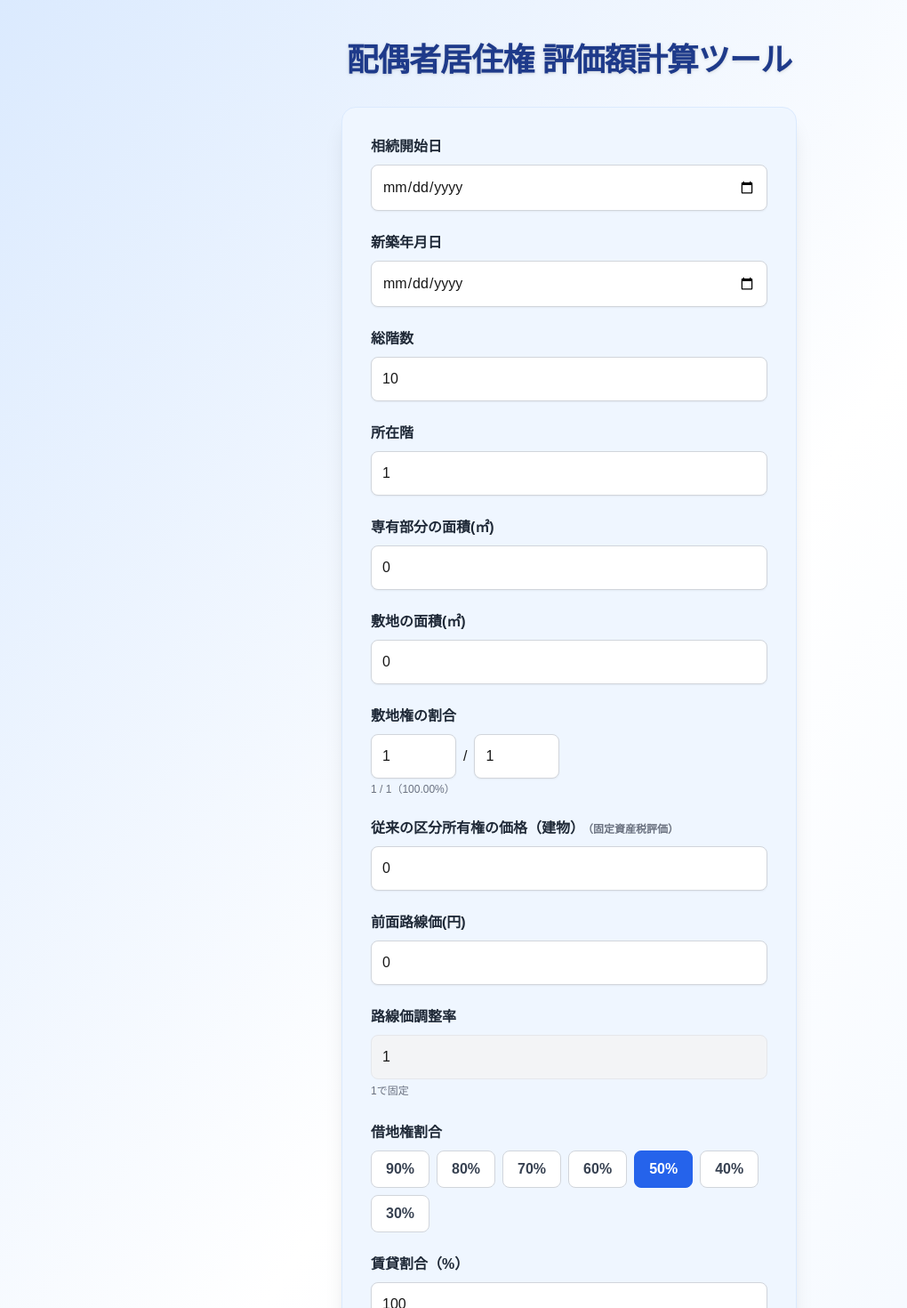
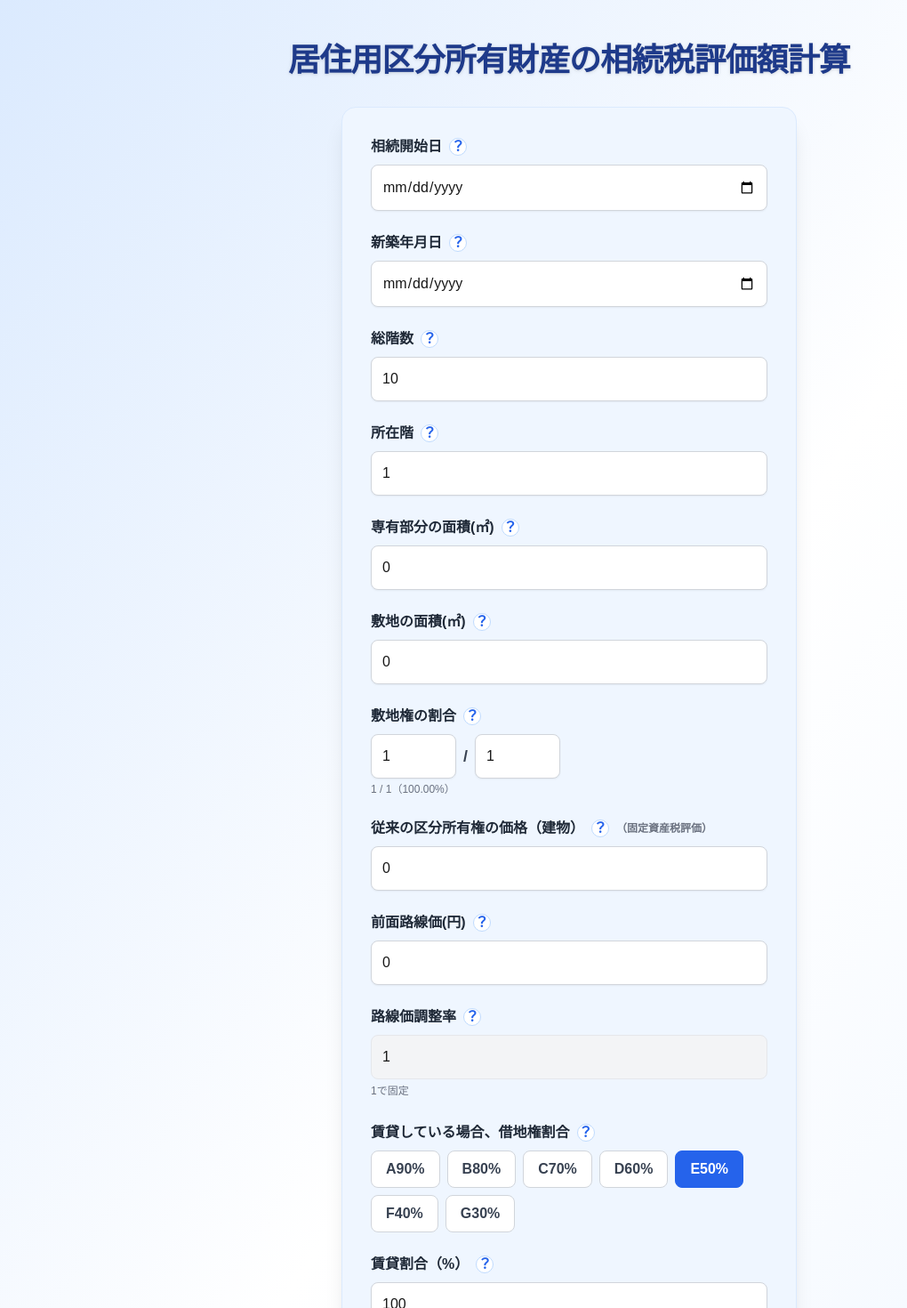
Before and after one commit to ryo8073/no4667-condo-valuation, a Next.js app: page / in a window 1280 px wide. Shown: the top 1470 px of the page at 89% size, without its empty margins (0-1020 px from the left). Built offline with nearby package versions, Linux system fonts and the light colour scheme.

Commit message:
UI/UX改善計算結果フォント統一ツールチップ追加整理反映

```diff
--- a/src/app/page.tsx
+++ b/src/app/page.tsx
@@ -6,11 +6,18 @@ import { ResultWithDetails } from "../types";
 
 export default function Page() {
   const [result, setResult] = useState<ResultWithDetails | null>(null);
+  const [showDetails, setShowDetails] = useState(false);
   return (
     <div className="min-h-screen bg-gradient-to-br from-blue-100 via-white to-blue-50 flex flex-col items-center justify-center py-12 px-2">
-      <h1 className="text-3xl md:text-4xl font-bold text-blue-900 mb-8 tracking-tight text-center drop-shadow">配偶者居住権 評価額計算ツール</h1>
+      <h1 className="text-3xl md:text-4xl font-bold text-blue-900 mb-8 tracking-tight text-center drop-shadow">居住用区分所有財産の相続税評価額計算</h1>
       <InputForm onResult={setResult} />
-      <ResultDisplay result={result} />
+      <div className="flex items-center gap-2 mt-4">
+        <label className="flex items-center cursor-pointer text-sm text-gray-700">
+          <input type="checkbox" checked={showDetails} onChange={e => setShowDetails(e.target.checked)} className="mr-2" />
+          計算過程の詳細を表示
+        </label>
+      </div>
+      <ResultDisplay result={result} showDetails={showDetails} />
     </div>
   );
 }
--- a/src/components/input-form.tsx
+++ b/src/components/input-form.tsx
@@ -3,6 +3,7 @@ import { useState, useMemo } from "react";
 import { FormInput } from "../types";
 import { ResultWithDetails } from "../types";
 import { rootAgent } from "../agents/root-agent";
+import Tooltip from "./tooltip";
 
 // 敷地面積・分子・分母はstringで管理
 interface FormState {
@@ -36,8 +37,6 @@ const initialFormState: FormState = {
   leaseholdRate: 0.5,
   rentalRate: 100,
 };
-
-const leaseholdOptions = [0.9, 0.8, 0.7, 0.6, 0.5, 0.4, 0.3];
 
 export default function InputForm({ onResult }: { onResult: (result: ResultWithDetails | null) => void }) {
   const [form, setForm] = useState<FormState>(initialFormState);
@@ -138,41 +137,76 @@ export default function InputForm({ onResult }: { onResult: (result: ResultWithD
     <form onSubmit={handleSubmit} className="space-y-6 p-8 bg-blue-50 rounded-2xl shadow-xl max-w-lg w-full mx-auto border border-blue-100">
       <div className="grid grid-cols-1 gap-6">
         <div>
-          <label className="block text-base font-semibold text-gray-800 mb-2" htmlFor="inheritanceDate">相続開始日</label>
+          <label className="block text-base font-semibold text-gray-800 mb-2 flex items-center gap-1" htmlFor="inheritanceDate">
+            相続開始日
+            <Tooltip content={"被相続人の死亡した日を入力してください。"}>
+              <span className="ml-1 text-blue-600 cursor-pointer font-bold border border-blue-200 rounded-full w-5 h-5 flex items-center justify-center bg-white">？</span>
+            </Tooltip>
+          </label>
           <input id="inheritanceDate" type="date" name="inheritanceDate" value={form.inheritanceDate} onChange={handleChange} className={`w-full p-3 rounded-lg border border-gray-300 bg-white shadow-sm focus:ring-2 focus:ring-blue-400 focus:border-blue-400 transition ${errors.inheritanceDate ? ' border-red-400' : ''}`} placeholder="例: 2025-12-01" />
           {errors.inheritanceDate && <span className="text-red-500 text-xs mt-1 block">{errors.inheritanceDate}</span>}
         </div>
         <div>
-          <label className="block text-base font-semibold text-gray-800 mb-2" htmlFor="constructionDate">新築年月日</label>
+          <label className="block text-base font-semibold text-gray-800 mb-2 flex items-center gap-1" htmlFor="constructionDate">
+            新築年月日
+            <Tooltip content={"建物が完成した日を入力してください。"}>
+              <span className="ml-1 text-blue-600 cursor-pointer font-bold border border-blue-200 rounded-full w-5 h-5 flex items-center justify-center bg-white">？</span>
+            </Tooltip>
+          </label>
           <input id="constructionDate" type="date" name="constructionDate" value={form.constructionDate} onChange={handleChange} className={`w-full p-3 rounded-lg border border-gray-300 bg-white shadow-sm focus:ring-2 focus:ring-blue-400 focus:border-blue-400 transition ${errors.constructionDate ? ' border-red-400' : ''}`} placeholder="例: 2012-02-16" />
           {errors.constructionDate && <span className="text-red-500 text-xs mt-1 block">{errors.constructionDate}</span>}
           {buildingAge !== "" && <span className="text-lg text-blue-700 font-bold mt-2 block">築年数: {buildingAge} 年</span>}
         </div>
         <div>
-          <label className="block text-base font-semibold text-gray-800 mb-2" htmlFor="totalFloors">総階数</label>
+          <label className="block text-base font-semibold text-gray-800 mb-2 flex items-center gap-1" htmlFor="totalFloors">
+            総階数
+            <Tooltip content={"登記簿謄本から参照してください。"}>
+              <span className="ml-1 text-blue-600 cursor-pointer font-bold border border-blue-200 rounded-full w-5 h-5 flex items-center justify-center bg-white">？</span>
+            </Tooltip>
+          </label>
           <input id="totalFloors" type="number" name="totalFloors" value={form.totalFloors} onChange={handleChange} className={`w-full p-3 rounded-lg border border-gray-300 bg-white shadow-sm focus:ring-2 focus:ring-blue-400 focus:border-blue-400 transition ${errors.totalFloors ? ' border-red-400' : ''}`} min={1} placeholder="例: 10" />
           {errors.totalFloors && <span className="text-red-500 text-xs mt-1 block">{errors.totalFloors}</span>}
         </div>
         <div>
-          <label className="block text-base font-semibold text-gray-800 mb-2" htmlFor="floor">所在階</label>
+          <label className="block text-base font-semibold text-gray-800 mb-2 flex items-center gap-1" htmlFor="floor">
+            所在階
+            <Tooltip content={"登記簿謄本から参照してください。"}>
+              <span className="ml-1 text-blue-600 cursor-pointer font-bold border border-blue-200 rounded-full w-5 h-5 flex items-center justify-center bg-white">？</span>
+            </Tooltip>
+          </label>
           <input id="floor" type="number" name="floor" value={form.floor} onChange={handleChange} className={`w-full p-3 rounded-lg border border-gray-300 bg-white shadow-sm focus:ring-2 focus:ring-blue-400 focus:border-blue-400 transition ${errors.floor ? ' border-red-400' : ''}`} min={0} max={form.totalFloors} placeholder="例: 7" />
           {errors.floor && <span className="text-red-500 text-xs mt-1 block">{errors.floor}</span>}
         </div>
         <div>
-          <label className="block text-base font-semibold text-gray-800 mb-2" htmlFor="exclusiveArea">専有部分の面積(㎡)</label>
+          <label className="block text-base font-semibold text-gray-800 mb-2 flex items-center gap-1" htmlFor="exclusiveArea">
+            専有部分の面積(㎡)
+            <Tooltip content={"登記簿謄本から参照してください。"}>
+              <span className="ml-1 text-blue-600 cursor-pointer font-bold border border-blue-200 rounded-full w-5 h-5 flex items-center justify-center bg-white">？</span>
+            </Tooltip>
+          </label>
           <input id="exclusiveArea" type="number" name="exclusiveArea" value={form.exclusiveArea} onChange={handleChange} className={`w-full p-3 rounded-lg border border-gray-300 bg-white shadow-sm focus:ring-2 focus:ring-blue-400 focus:border-blue-400 transition ${errors.exclusiveArea ? ' border-red-400' : ''}`} min={0} step="0.01" placeholder="例: 63.26" />
           {errors.exclusiveArea && <span className="text-red-500 text-xs mt-1 block">{errors.exclusiveArea}</span>}
         </div>
         <div>
-          <label className="block text-base font-semibold text-gray-800 mb-2" htmlFor="landArea">敷地の面積(㎡)</label>
+          <label className="block text-base font-semibold text-gray-800 mb-2 flex items-center gap-1" htmlFor="landArea">
+            敷地の面積(㎡)
+            <Tooltip content={"登記簿謄本から参照してください。"}>
+              <span className="ml-1 text-blue-600 cursor-pointer font-bold border border-blue-200 rounded-full w-5 h-5 flex items-center justify-center bg-white">？</span>
+            </Tooltip>
+          </label>
           <input id="landArea" type="text" name="landArea" value={formatCommaNumber(form.landArea)} onChange={handleCommaInput} className={`w-full p-3 rounded-lg border border-gray-300 bg-white shadow-sm focus:ring-2 focus:ring-blue-400 focus:border-blue-400 transition ${errors.landArea ? ' border-red-400' : ''}`} min={0} step="0.01" placeholder="例: 1306.00" />
           {errors.landArea && <span className="text-red-500 text-xs mt-1 block">{errors.landArea}</span>}
         </div>
         <div>
-          <label className="block text-base font-semibold text-gray-800 mb-2" htmlFor="landShareNumerator">敷地権の割合</label>
+          <label className="block text-base font-semibold text-gray-800 mb-2 flex items-center gap-1" htmlFor="landShareNumerator">
+            敷地権の割合
+            <Tooltip content={"登記簿謄本に記載の敷地権割合（例：6608 / 369648）\n分子・分母ともに入力してください。"}>
+              <span className="ml-1 text-blue-600 cursor-pointer font-bold border border-blue-200 rounded-full w-5 h-5 flex items-center justify-center bg-white">？</span>
+            </Tooltip>
+          </label>
           <div className="flex items-center gap-2">
             <input id="landShareNumerator" type="text" name="landShareNumerator" value={formatCommaNumber(form.landShareNumerator)} onChange={handleCommaInput} className={`p-3 rounded-lg border border-gray-300 bg-white shadow-sm focus:ring-2 focus:ring-blue-400 focus:border-blue-400 transition w-24 ${errors.landShareNumerator ? ' border-red-400' : ''}`} min={1} placeholder="分子 例: 6608" />
-            <span>/</span>
+            <span className="font-bold text-lg text-gray-700">/</span>
             <input id="landShareDenominator" type="text" name="landShareDenominator" value={formatCommaNumber(form.landShareDenominator)} onChange={handleCommaInput} className={`p-3 rounded-lg border border-gray-300 bg-white shadow-sm focus:ring-2 focus:ring-blue-400 focus:border-blue-400 transition w-24 ${errors.landShareDenominator ? ' border-red-400' : ''}`} min={1} placeholder="分母 例: 369648" />
           </div>
           <span className="text-xs text-gray-500 mt-1 block">
@@ -185,17 +219,33 @@ export default function InputForm({ onResult }: { onResult: (result: ResultWithD
           )}
         </div>
         <div>
-          <label className="block text-base font-semibold text-gray-800 mb-2" htmlFor="buildingPrice">従来の区分所有権の価格（建物）<span className="text-xs text-gray-500 ml-1">（固定資産税評価）</span></label>
+          <label className="block text-base font-semibold text-gray-800 mb-2 flex items-center gap-1" htmlFor="buildingPrice">
+            従来の区分所有権の価格（建物）
+            <Tooltip content={"固定資産税評価額を入力してください。"}>
+              <span className="ml-1 text-blue-600 cursor-pointer font-bold border border-blue-200 rounded-full w-5 h-5 flex items-center justify-center bg-white">？</span>
+            </Tooltip>
+            <span className="text-xs text-gray-500 ml-1">（固定資産税評価）</span>
+          </label>
           <input id="buildingPrice" type="text" name="buildingPrice" value={formatCommaNumber(form.buildingPrice)} onChange={handleCommaInput} className={`w-full p-3 rounded-lg border border-gray-300 bg-white shadow-sm focus:ring-2 focus:ring-blue-400 focus:border-blue-400 transition ${errors.buildingPrice ? ' border-red-400' : ''}`} min={0} placeholder="例: 6148686" />
           {errors.buildingPrice && <span className="text-red-500 text-xs mt-1 block">{errors.buildingPrice}</span>}
         </div>
         <div>
-          <label className="block text-base font-semibold text-gray-800 mb-2" htmlFor="roadPrice">前面路線価(円)</label>
+          <label className="block text-base font-semibold text-gray-800 mb-2 flex items-center gap-1" htmlFor="roadPrice">
+            前面路線価(円)
+            <Tooltip content={"国税庁全国路線価図を参照してください。"}>
+              <span className="ml-1 text-blue-600 cursor-pointer font-bold border border-blue-200 rounded-full w-5 h-5 flex items-center justify-center bg-white">？</span>
+            </Tooltip>
+          </label>
           <input id="roadPrice" type="text" name="roadPrice" value={formatCommaNumber(form.roadPrice)} onChange={handleCommaInput} className={`w-full p-3 rounded-lg border border-gray-300 bg-white shadow-sm focus:ring-2 focus:ring-blue-400 focus:border-blue-400 transition ${errors.roadPrice ? ' border-red-400' : ''}`} min={0} placeholder="例: 68000" />
           {errors.roadPrice && <span className="text-red-500 text-xs mt-1 block">{errors.roadPrice}</span>}
         </div>
         <div>
-          <label className="block text-base font-semibold text-gray-800 mb-2" htmlFor="roadPriceRate">路線価調整率</label>
+          <label className="block text-base font-semibold text-gray-800 mb-2 flex items-center gap-1" htmlFor="roadPriceRate">
+            路線価調整率
+            <Tooltip content={"奥行、間口等の調整はしない（1で固定）"}>
+              <span className="ml-1 text-blue-600 cursor-pointer font-bold border border-blue-200 rounded-full w-5 h-5 flex items-center justify-center bg-white">？</span>
+            </Tooltip>
+          </label>
           <input id="roadPriceRate" type="number" name="roadPriceRate" value={form.roadPriceRate} readOnly className="w-full p-3 rounded-lg border border-gray-200 bg-gray-100 cursor-not-allowed" />
           <span className="text-xs text-gray-500">1で固定</span>
           {landRightPrice !== "" && (
@@ -203,23 +253,33 @@ export default function InputForm({ onResult }: { onResult: (result: ResultWithD
           )}
         </div>
         <div>
-          <label className="block text-base font-semibold text-gray-800 mb-2" htmlFor="leaseholdRate">借地権割合</label>
+          <label className="block text-base font-semibold text-gray-800 mb-2 flex items-center gap-1" htmlFor="leaseholdRate">
+            賃貸している場合、借地権割合
+            <Tooltip content={"A:90% B:80% C:70% D:60% E:50% F:40% G:30%\n該当する割合を選択してください。"}>
+              <span className="ml-1 text-blue-600 cursor-pointer font-bold border border-blue-200 rounded-full w-5 h-5 flex items-center justify-center bg-white">？</span>
+            </Tooltip>
+          </label>
           <div className="flex flex-wrap gap-2 mt-1">
-            {leaseholdOptions.map((rate) => (
+            {[0.9,0.8,0.7,0.6,0.5,0.4,0.3].map((rate, idx) => (
               <button
                 type="button"
                 key={rate}
                 className={`px-4 py-2 rounded-lg border font-semibold transition focus:outline-none focus:ring-2 focus:ring-blue-400 ${form.leaseholdRate === rate ? 'bg-blue-600 text-white border-blue-600' : 'bg-white text-gray-700 border-gray-300 hover:bg-blue-50'}`}
                 onClick={() => handleLeaseholdClick(rate)}
               >
-                {Math.round(rate * 100)}%
+                {String.fromCharCode(65+idx)}{Math.round(rate*100)}%
               </button>
             ))}
           </div>
           {errors.leaseholdRate && <span className="text-red-500 text-xs mt-1 block">{errors.leaseholdRate}</span>}
         </div>
         <div>
-          <label className="block text-base font-semibold text-gray-800 mb-2" htmlFor="rentalRate">賃貸割合（%）</label>
+          <label className="block text-base font-semibold text-gray-800 mb-2 flex items-center gap-1" htmlFor="rentalRate">
+            賃貸割合（%）
+            <Tooltip content={"全国路線価図に表示。\n相続時に実際に賃貸されている面積割合を入力してください。"}>
+              <span className="ml-1 text-blue-600 cursor-pointer font-bold border border-blue-200 rounded-full w-5 h-5 flex items-center justify-center bg-white">？</span>
+            </Tooltip>
+          </label>
           <input id="rentalRate" type="number" name="rentalRate" value={form.rentalRate} onChange={handleChange} className="w-full p-3 rounded-lg border border-gray-300 bg-white shadow-sm focus:ring-2 focus:ring-blue-400 focus:border-blue-400 transition" min={0} max={100} placeholder="例: 100" />
           {errors.rentalRate && <span className="text-red-500 text-xs mt-1 block">{errors.rentalRate}</span>}
         </div>
--- /dev/null
+++ b/src/components/tooltip.tsx
@@ -0,0 +1,26 @@
+import React, { ReactNode, useState } from "react";
+
+interface TooltipProps {
+  content: ReactNode;
+  children: ReactNode;
+}
+
+export default function Tooltip({ content, children }: TooltipProps) {
+  const [visible, setVisible] = useState(false);
+  return (
+    <span className="relative inline-block"
+      onMouseEnter={() => setVisible(true)}
+      onMouseLeave={() => setVisible(false)}
+      onFocus={() => setVisible(true)}
+      onBlur={() => setVisible(false)}
+      tabIndex={0}
+    >
+      {children}
+      {visible && (
+        <span className="absolute z-50 left-1/2 -translate-x-1/2 mt-2 px-3 py-2 bg-gray-800 text-white text-xs rounded shadow-lg whitespace-pre-line min-w-max max-w-xs">
+          {content}
+        </span>
+      )}
+    </span>
+  );
+}
```
Also changed, not shown: src/components/result-display.tsx (+11 -7 lines).
